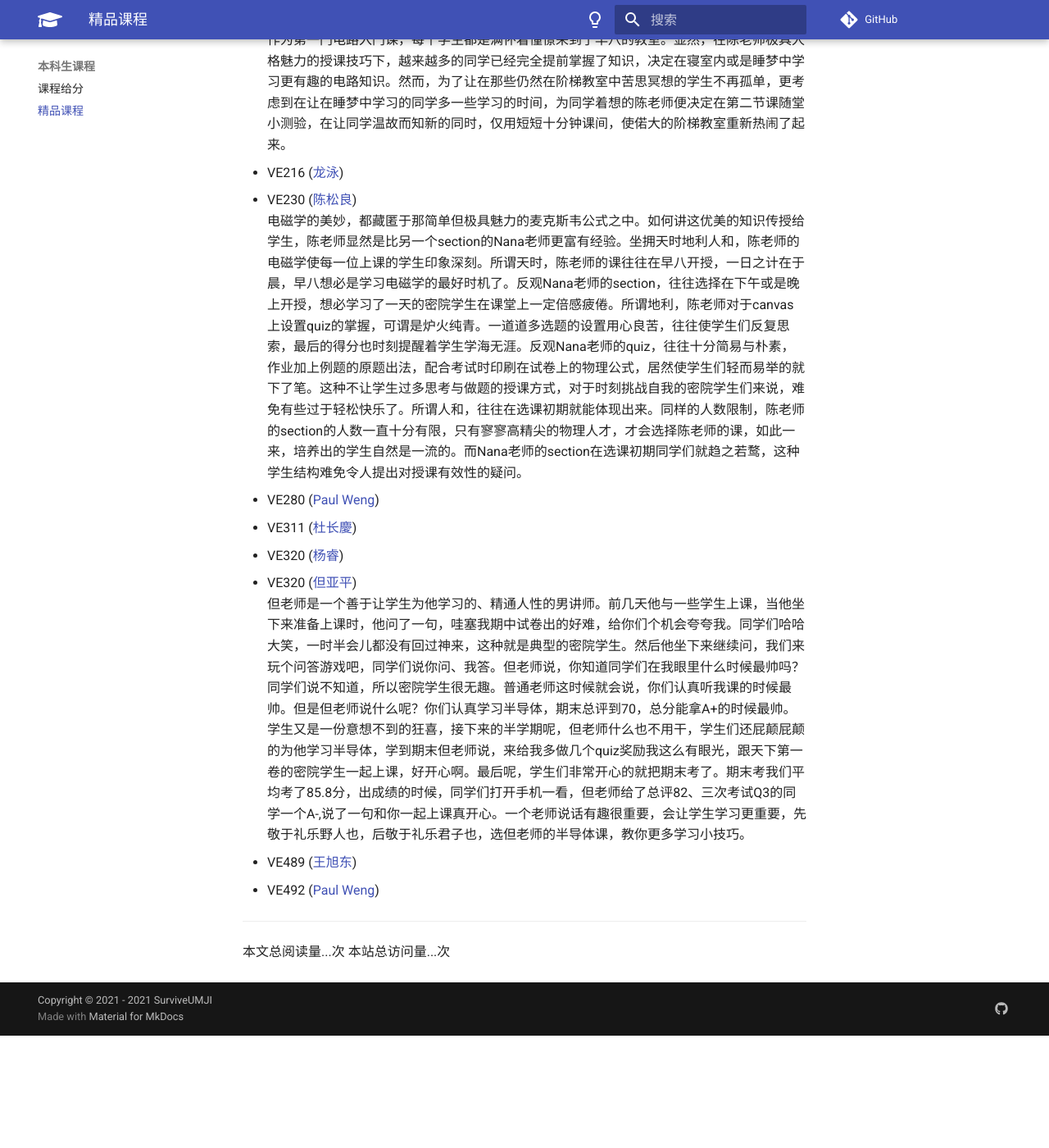
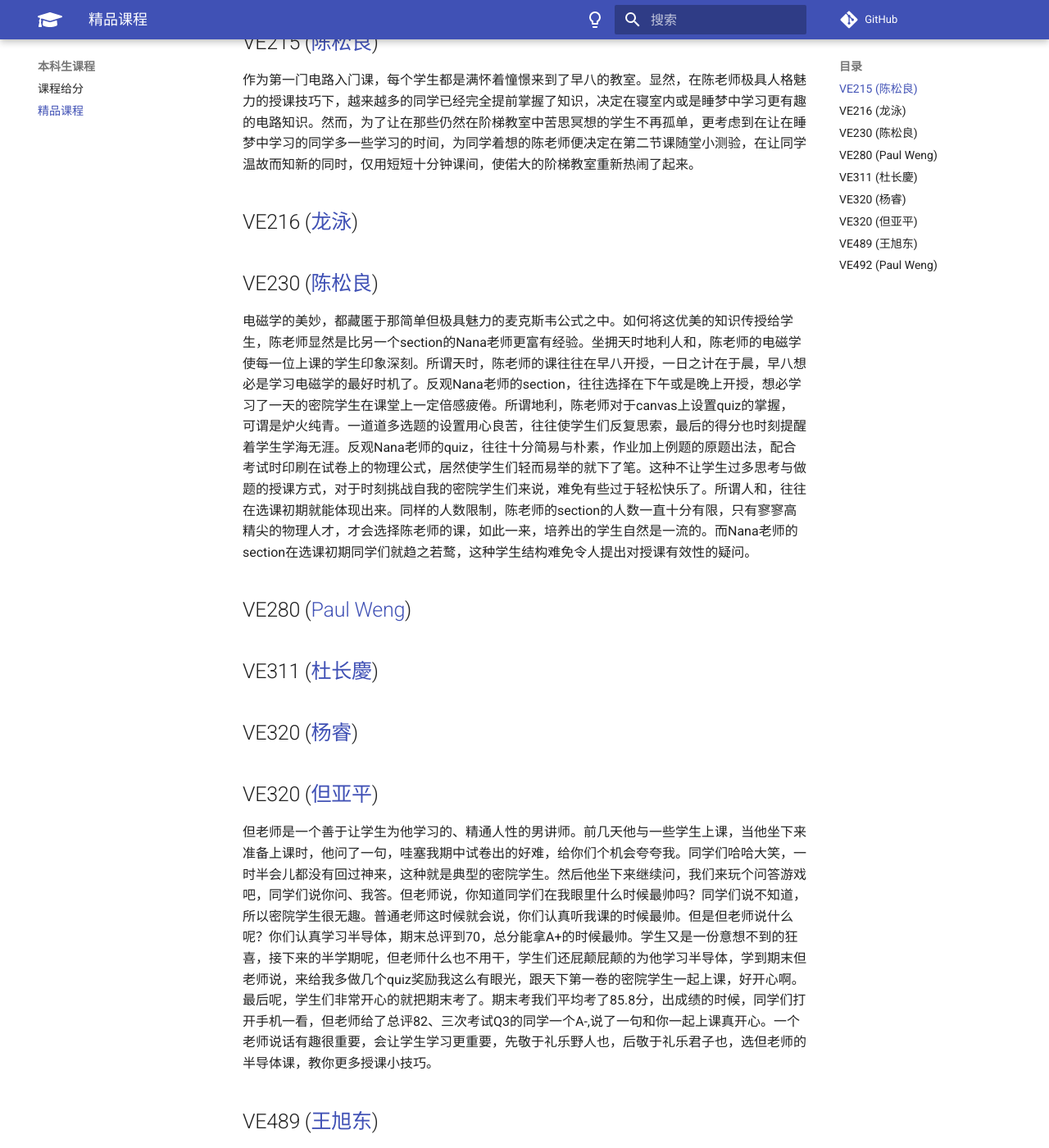
Before and after one commit to SurviveUMJI/SurviveUMJIManual, an MkDocs documentation site: the page built from docs/undergraduate/course/epic.md, in a window 1280 px wide and 1400 px high, scrolled down 486 px. Shown: the whole window at 82% size. Built offline with MkDocs 1.6.1 and Material for MkDocs 9.7.7, drawn with Linux system fonts in a browser that asks for light colours; comment, search, counter and statistics services are not loaded; before the commit the page ends 1749 px from its top, so only the background shows below that; some of the changed text lies outside the part shown.

Commit message:
Update epic.md
Fix typo and change format

```diff
--- a/docs/undergraduate/course/epic.md
+++ b/docs/undergraduate/course/epic.md
@@ -6,17 +6,25 @@
 
 根据上述提到的三个标准，我们可以简化这个问题。如果有这样一门课，这门课经历了时间的考验。无论学年，无论学期，明明是不同标准，年龄都不尽相同的学生们，却能够不约而同地对这门课持有相同的看法。我们应该如何定义这样的课？从笔者大学四年的经验来看，这样的课确实有，不过是少数派。我们不妨称这种课是精品课程。
 
-以下是一些公认的精品课程列表（TODO: 增加描述）
+以下是一些公认的精品课程列表：（TODO: 增加描述）
 
-- VE215 ([陈松良](https://www.ji.sjtu.edu.cn/cn/about/faculty-staff/faculty-directory/faculty-detail/83/))
-  作为第一门电路入门课，每个学生都是满怀着憧憬来到了早八的教室。显然，在陈老师极具人格魅力的授课技巧下，越来越多的同学已经完全提前掌握了知识，决定在寝室内或是睡梦中学习更有趣的电路知识。然而，为了让在那些仍然在阶梯教室中苦思冥想的学生不再孤单，更考虑到在让在睡梦中学习的同学多一些学习的时间，为同学着想的陈老师便决定在第二节课随堂小测验，在让同学温故而知新的同时，仅用短短十分钟课间，使偌大的阶梯教室重新热闹了起来。
-- VE216 ([龙泳](https://www.ji.sjtu.edu.cn/cn/about/faculty-staff/faculty-directory/faculty-detail/102/))
-- VE230 ([陈松良](https://www.ji.sjtu.edu.cn/cn/about/faculty-staff/faculty-directory/faculty-detail/83/))
-  电磁学的美妙，都藏匿于那简单但极具魅力的麦克斯韦公式之中。如何讲这优美的知识传授给学生，陈老师显然是比另一个section的Nana老师更富有经验。坐拥天时地利人和，陈老师的电磁学使每一位上课的学生印象深刻。所谓天时，陈老师的课往往在早八开授，一日之计在于晨，早八想必是学习电磁学的最好时机了。反观Nana老师的section，往往选择在下午或是晚上开授，想必学习了一天的密院学生在课堂上一定倍感疲倦。所谓地利，陈老师对于canvas上设置quiz的掌握，可谓是炉火纯青。一道道多选题的设置用心良苦，往往使学生们反复思索，最后的得分也时刻提醒着学生学海无涯。反观Nana老师的quiz，往往十分简易与朴素，作业加上例题的原题出法，配合考试时印刷在试卷上的物理公式，居然使学生们轻而易举的就下了笔。这种不让学生过多思考与做题的授课方式，对于时刻挑战自我的密院学生们来说，难免有些过于轻松快乐了。所谓人和，往往在选课初期就能体现出来。同样的人数限制，陈老师的section的人数一直十分有限，只有寥寥高精尖的物理人才，才会选择陈老师的课，如此一来，培养出的学生自然是一流的。而Nana老师的section在选课初期同学们就趋之若鹜，这种学生结构难免令人提出对授课有效性的疑问。
-- VE280 ([Paul Weng](https://www.ji.sjtu.edu.cn/cn/about/faculty-staff/faculty-directory/faculty-detail/138/))
-- VE311 ([杜长慶](https://www.ji.sjtu.edu.cn/cn/about/faculty-staff/faculty-directory/faculty-detail/126/))
-- VE320 ([杨睿](https://www.ji.sjtu.edu.cn/cn/about/faculty-staff/faculty-directory/faculty-detail/147/))
-- VE320 ([但亚平](https://www.ji.sjtu.edu.cn/cn/about/faculty-staff/faculty-directory/faculty-detail/86/))
-  但老师是一个善于让学生为他学习的、精通人性的男讲师。前几天他与一些学生上课，当他坐下来准备上课时，他问了一句，哇塞我期中试卷出的好难，给你们个机会夸夸我。同学们哈哈大笑，一时半会儿都没有回过神来，这种就是典型的密院学生。然后他坐下来继续问，我们来玩个问答游戏吧，同学们说你问、我答。但老师说，你知道同学们在我眼里什么时候最帅吗？同学们说不知道，所以密院学生很无趣。普通老师这时候就会说，你们认真听我课的时候最帅。但是但老师说什么呢？你们认真学习半导体，期末总评到70，总分能拿A+的时候最帅。学生又是一份意想不到的狂喜，接下来的半学期呢，但老师什么也不用干，学生们还屁颠屁颠的为他学习半导体，学到期末但老师说，来给我多做几个quiz奖励我这么有眼光，跟天下第一卷的密院学生一起上课，好开心啊。最后呢，学生们非常开心的就把期末考了。期末考我们平均考了85.8分，出成绩的时候，同学们打开手机一看，但老师给了总评82、三次考试Q3的同学一个A-,说了一句和你一起上课真开心。一个老师说话有趣很重要，会让学生学习更重要，先敬于礼乐野人也，后敬于礼乐君子也，选但老师的半导体课，教你更多学习小技巧。
-- VE489 ([王旭东](https://www.ji.sjtu.edu.cn/cn/about/faculty-staff/faculty-directory/faculty-detail/136/))
-- VE492 ([Paul Weng](https://www.ji.sjtu.edu.cn/cn/about/faculty-staff/faculty-directory/faculty-detail/138/))
+## VE215 ([陈松良](https://www.ji.sjtu.edu.cn/cn/about/faculty-staff/faculty-directory/faculty-detail/83/))
+作为第一门电路入门课，每个学生都是满怀着憧憬来到了早八的教室。显然，在陈老师极具人格魅力的授课技巧下，越来越多的同学已经完全提前掌握了知识，决定在寝室内或是睡梦中学习更有趣的电路知识。然而，为了让在那些仍然在阶梯教室中苦思冥想的学生不再孤单，更考虑到在让在睡梦中学习的同学多一些学习的时间，为同学着想的陈老师便决定在第二节课随堂小测验，在让同学温故而知新的同时，仅用短短十分钟课间，使偌大的阶梯教室重新热闹了起来。
+
+## VE216 ([龙泳](https://www.ji.sjtu.edu.cn/cn/about/faculty-staff/faculty-directory/faculty-detail/102/))
+
+## VE230 ([陈松良](https://www.ji.sjtu.edu.cn/cn/about/faculty-staff/faculty-directory/faculty-detail/83/))
+电磁学的美妙，都藏匿于那简单但极具魅力的麦克斯韦公式之中。如何将这优美的知识传授给学生，陈老师显然是比另一个section的Nana老师更富有经验。坐拥天时地利人和，陈老师的电磁学使每一位上课的学生印象深刻。所谓天时，陈老师的课往往在早八开授，一日之计在于晨，早八想必是学习电磁学的最好时机了。反观Nana老师的section，往往选择在下午或是晚上开授，想必学习了一天的密院学生在课堂上一定倍感疲倦。所谓地利，陈老师对于canvas上设置quiz的掌握，可谓是炉火纯青。一道道多选题的设置用心良苦，往往使学生们反复思索，最后的得分也时刻提醒着学生学海无涯。反观Nana老师的quiz，往往十分简易与朴素，作业加上例题的原题出法，配合考试时印刷在试卷上的物理公式，居然使学生们轻而易举的就下了笔。这种不让学生过多思考与做题的授课方式，对于时刻挑战自我的密院学生们来说，难免有些过于轻松快乐了。所谓人和，往往在选课初期就能体现出来。同样的人数限制，陈老师的section的人数一直十分有限，只有寥寥高精尖的物理人才，才会选择陈老师的课，如此一来，培养出的学生自然是一流的。而Nana老师的section在选课初期同学们就趋之若鹜，这种学生结构难免令人提出对授课有效性的疑问。
+
+## VE280 ([Paul Weng](https://www.ji.sjtu.edu.cn/cn/about/faculty-staff/faculty-directory/faculty-detail/138/))
+
+## VE311 ([杜长慶](https://www.ji.sjtu.edu.cn/cn/about/faculty-staff/faculty-directory/faculty-detail/126/))
+
+## VE320 ([杨睿](https://www.ji.sjtu.edu.cn/cn/about/faculty-staff/faculty-directory/faculty-detail/147/))
+
+## VE320 ([但亚平](https://www.ji.sjtu.edu.cn/cn/about/faculty-staff/faculty-directory/faculty-detail/86/))
+但老师是一个善于让学生为他学习的、精通人性的男讲师。前几天他与一些学生上课，当他坐下来准备上课时，他问了一句，哇塞我期中试卷出的好难，给你们个机会夸夸我。同学们哈哈大笑，一时半会儿都没有回过神来，这种就是典型的密院学生。然后他坐下来继续问，我们来玩个问答游戏吧，同学们说你问、我答。但老师说，你知道同学们在我眼里什么时候最帅吗？同学们说不知道，所以密院学生很无趣。普通老师这时候就会说，你们认真听我课的时候最帅。但是但老师说什么呢？你们认真学习半导体，期末总评到70，总分能拿A+的时候最帅。学生又是一份意想不到的狂喜，接下来的半学期呢，但老师什么也不用干，学生们还屁颠屁颠的为他学习半导体，学到期末但老师说，来给我多做几个quiz奖励我这么有眼光，跟天下第一卷的密院学生一起上课，好开心啊。最后呢，学生们非常开心的就把期末考了。期末考我们平均考了85.8分，出成绩的时候，同学们打开手机一看，但老师给了总评82、三次考试Q3的同学一个A-,说了一句和你一起上课真开心。一个老师说话有趣很重要，会让学生学习更重要，先敬于礼乐野人也，后敬于礼乐君子也，选但老师的半导体课，教你更多授课小技巧。
+
+## VE489 ([王旭东](https://www.ji.sjtu.edu.cn/cn/about/faculty-staff/faculty-directory/faculty-detail/136/))
+
+## VE492 ([Paul Weng](https://www.ji.sjtu.edu.cn/cn/about/faculty-staff/faculty-directory/faculty-detail/138/))
```
